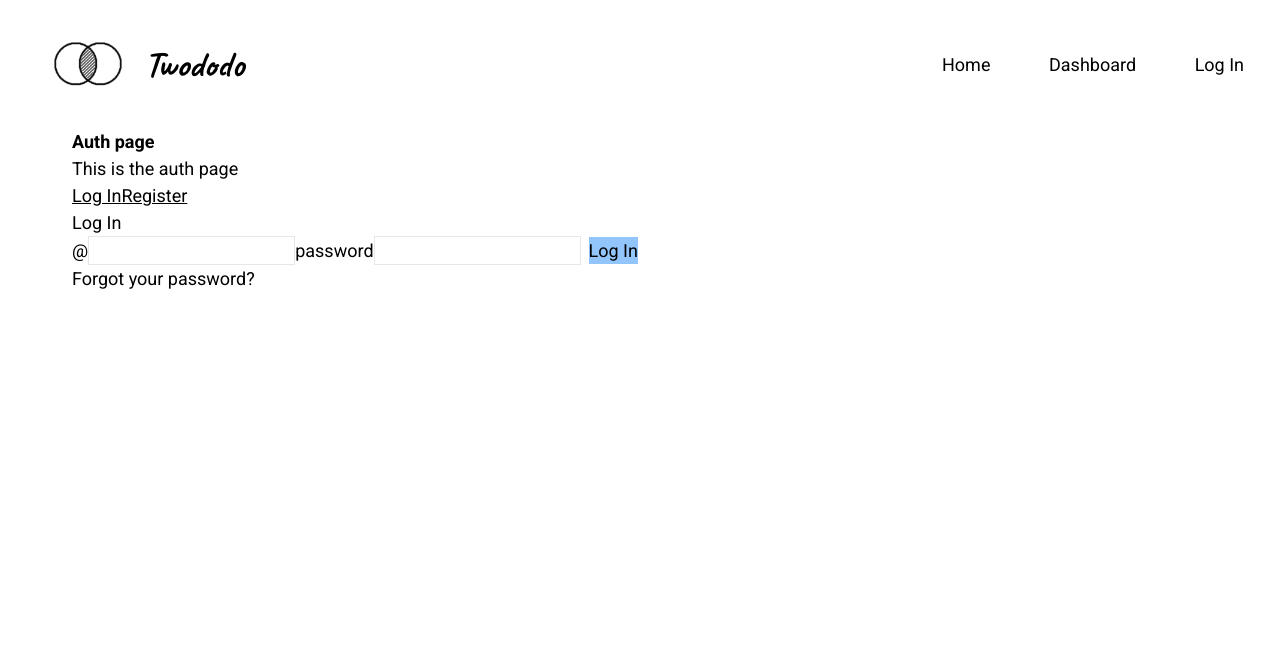
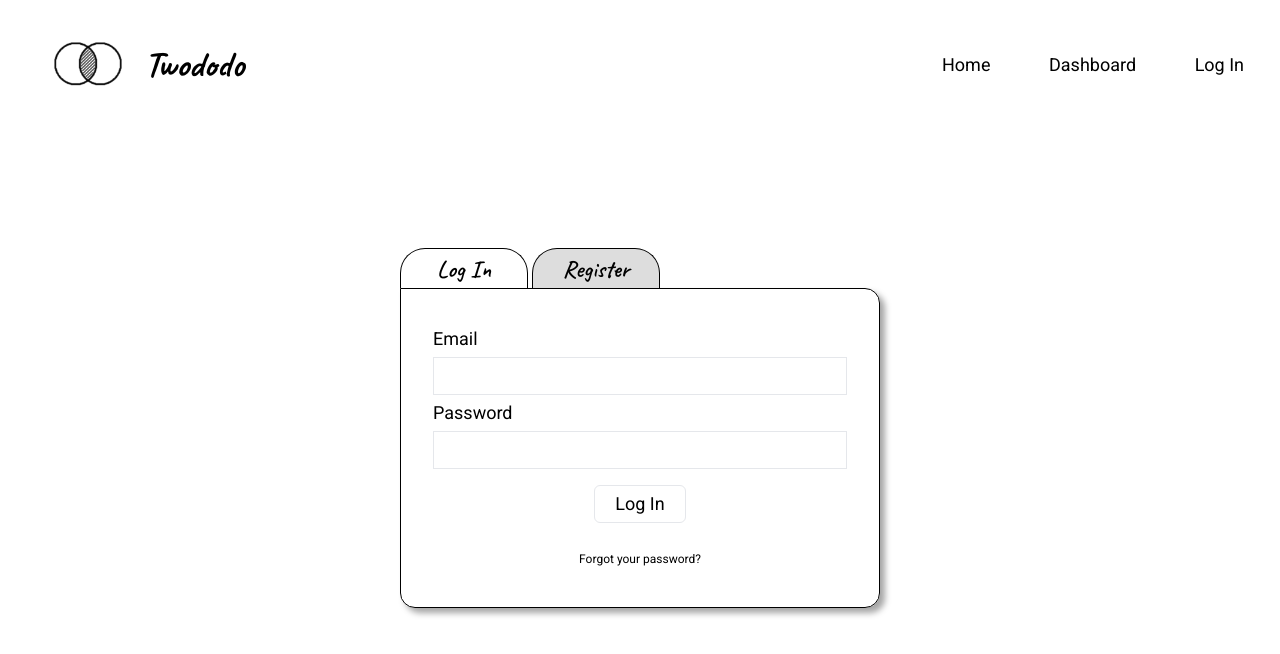
Before and after one commit to marnamrs/twododo, a Vue app: page /Auth/Login in a window 1280 px wide. Shown: the top 654 px of the page. Built offline with nearby package versions, Linux system fonts and the light colour scheme; no server answers.

Commit message:
base css for auth pages

```diff
--- a/src/views/AuthView.vue
+++ b/src/views/AuthView.vue
@@ -7,6 +7,7 @@ export default {
                 return {
                         email: null,
                         password: null,
+                        isActive: false,
                 }
         },
         computed: {
@@ -20,25 +21,68 @@ export default {
                         this.userStore.signInWithEmail(email, password)
                 },
         },
-        mounted() {
-                // if (this.userStore.isLogged) {
-                //         alert('You are already logged in, we are redirecting you to the Dashboard.')
-                //         this.$router.push({
-                //                 path: "/Dashboard",
-                //                 replace: true,
-                //         })
-                // }
-        },
 }
 
 </script>
 
 <template>
-        <h1 class="font-bold">Auth page</h1>
-        <p>This is the auth page</p>
-        <router-link to="/Auth/LogIn" class="underline">Log In</router-link>
-        <router-link to="/Auth/Register" class="underline">Register</router-link>
-        <div>
-                <router-view />
+        <div id="auth-wrap" class="box-content w-[30rem] mx-auto mt-[15vh]">
+                <div class="flex justify-self-start">
+                        <router-link to="/Auth/LogIn" @click="changeActiveTab" activeClass="bg-white" class="block whitespace-nowrap tabs caveat">Log In</router-link>
+                        <router-link to="/Auth/Register" activeClass="bg-white"
+                                class="block ml-1 hitespace-nowrap tabs caveat">Register</router-link>
+                </div>
+                <div id="tab-content-box" class="p-8 leading-loose">
+                        <router-view />
+                </div>
         </div>
+
 </template>
+
+<style scoped>
+.tabs {
+        font-weight: 600;
+        font-size: 24px;
+        width: 8rem;
+        height: 2.5rem;
+        text-align: center;
+        line-height: 2.5rem;
+        box-sizing: border-box;
+        border-color: black;
+        border-width: 1px 1px 0 1px;
+        border-top-left-radius: 25px;
+        border-top-right-radius: 25px;
+background-color: rgb(221, 221, 221);
+}
+
+#tab-content-box {
+        height: 20rem;
+        width: 30rem;
+        margin:auto;
+        box-sizing: border-box;
+        border-color: black;
+        border-width: 1px;
+        border-bottom-left-radius: 15px;
+        border-bottom-right-radius: 15px;
+        border-top-right-radius: 15px;
+        box-shadow: 5px 5px 6px rgb(165, 165, 165);
+}
+
+.small-caps {
+        font-variant: small-caps;
+}
+
+.bg-white {
+        background-color: white;
+}
+
+@media(max-width: 600px) {
+#auth-wrap {
+        margin: 2rem 1rem;
+        width: 90vw;
+}
+#tab-content-box {
+        width: auto;
+}
+}
+</style>
--- a/src/views/LogView.vue
+++ b/src/views/LogView.vue
@@ -27,16 +27,22 @@ export default {
 </script>
 
 <template>
-        <h2>Log In</h2>
 
-        <form @submit.prevent="signIn(email, password)">
-                <label id="email">@</label>
-                <input type="email" v-model="email" class="border" />
-                <label id="password">password</label>
-                <input type="password" v-model="password" class="border" />
-                <button class="bg-blue-300 mx-2">Log In</button>
+        <form @submit.prevent="signIn(email, password)" class="">
+                <div class="mx-auto">
+                        <label id="email">Email</label>
+                        <input type="email" v-model="email" class="border w-full" />
+                </div>
+                <div>
+                        <label id="password">Password</label>
+                        <input type="password" v-model="password" class="border w-full" />
+                </div>
+                <div class="text-center">
+                        <button class="border px-5 rounded-md my-4">Log In</button>
+                </div>
         </form>
-        <div>
-                <a @click.once="reset()">Forgot your password?</a>
+        <div class="text-center">
+                <a @click.once="reset()" class="text-xs mx-5 cursor-pointer">Forgot your password?</a>
         </div>
+
 </template>
--- a/src/views/RegisterView.vue
+++ b/src/views/RegisterView.vue
@@ -22,7 +22,6 @@ export default {
 </script>
 
 <template>
-        <h2>Registration</h2>
 
         <form @submit.prevent="signUp(email, password)">
                 <label id="email">@</label>
```
